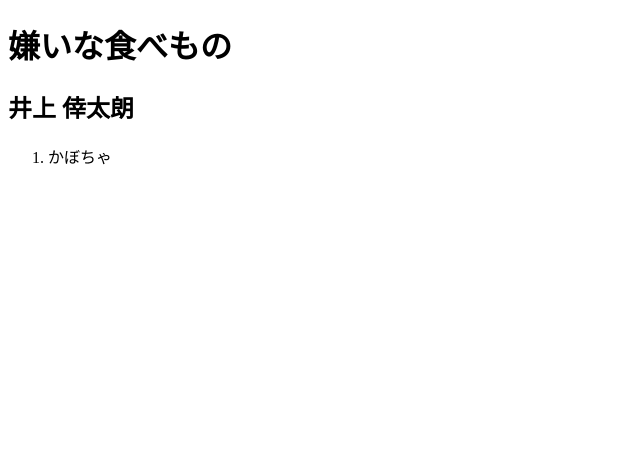
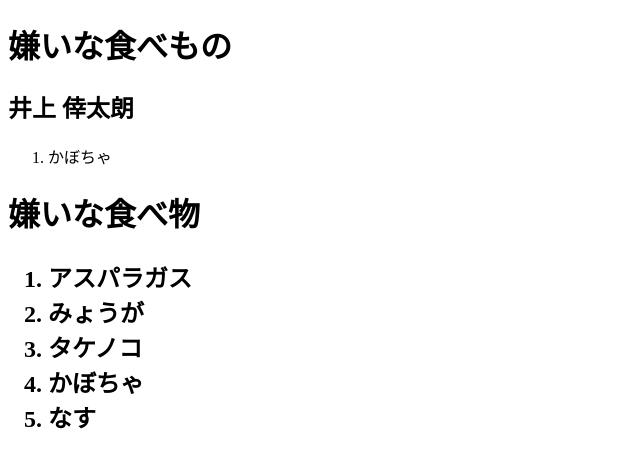
Before and after one commit to Kinoue-mynavi/team_InoueTech, a plain HTML site: page index.html in a window 1280 px wide. Shown: the whole page, without its empty margins (0-640 px from the left). Drawn offline with Linux system fonts and the light colour scheme.

Commit message:
嫌いな食べ物を書いた

```diff
--- a/index.html
+++ b/index.html
@@ -11,5 +11,15 @@
     <ol>
         <li>かぼちゃ</li>
     </ol>
+    <h1>嫌いな食べ物</h1>
+    <h2>
+        <ol>
+            <li>アスパラガス</li>
+            <li>みょうが</li>
+            <li>タケノコ</li>
+            <li>かぼちゃ</li>
+            <li>なす</li>
+        </ol>
+    </h2>
 </body>
 </html>
```
